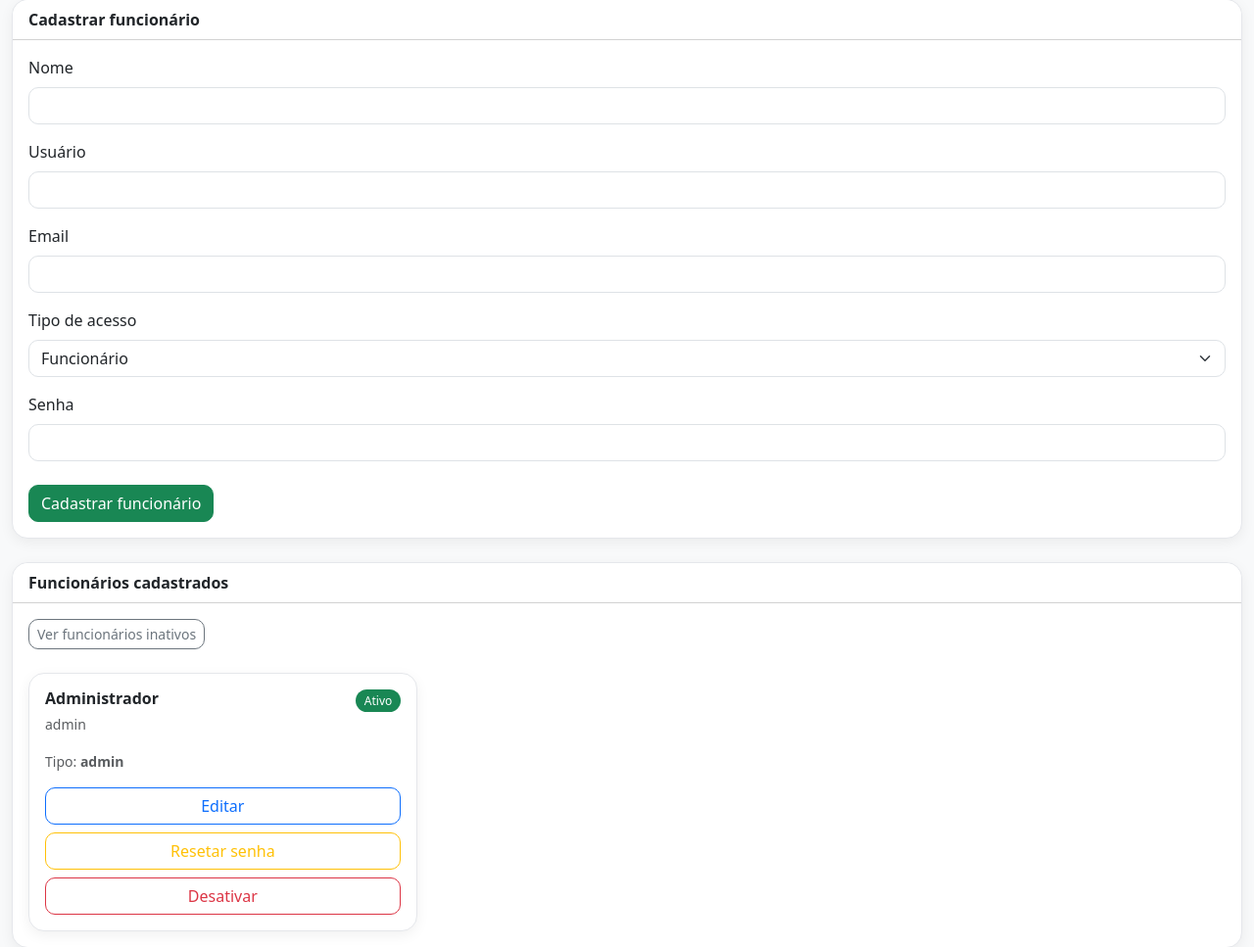
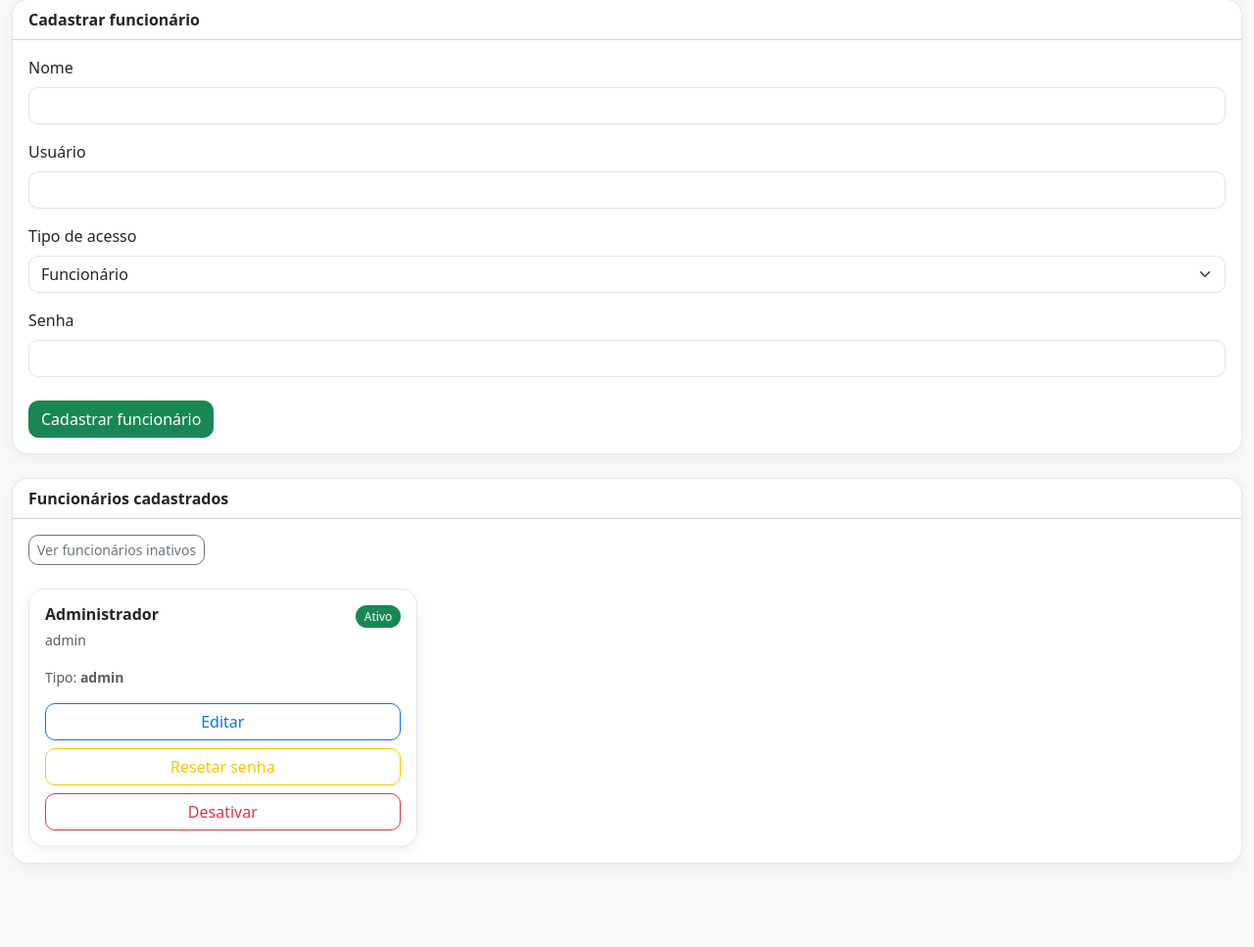
Before and after one commit to Mauriciobrneto/cleancheck, a Flask app: page /funcionarios in a window 1280 px wide. Shown: the part 161-1128 px from the top of the page at 98% size. After the commit the page ends 1043 px from the top, so only its background shows below. Run offline with Flask 3, Linux system fonts and the light colour scheme; a user stored in the database is signed in; data comes from the database, SQL or seed files in the repository; some libraries are stand-ins or nearby versions.

Commit message:
outra atualizacao

```diff
--- a/templates/funcionarios.html
+++ b/templates/funcionarios.html
@@ -58,21 +58,6 @@
                 <input
                     type="text"
                     name="usuario"
-                    class="form-control"
-                    required
-                >
-
-            </div>
-
-            <div class="mb-3">
-
-                <label class="form-label">
-                    Email
-                </label>
-
-                <input
-                    type="email"
-                    name="email"
                     class="form-control"
                     required
                 >
```
